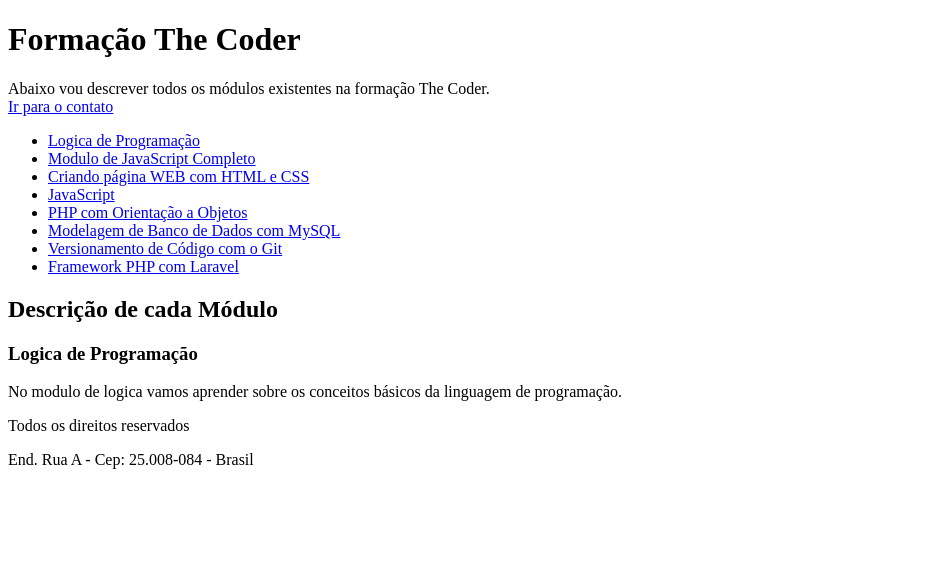
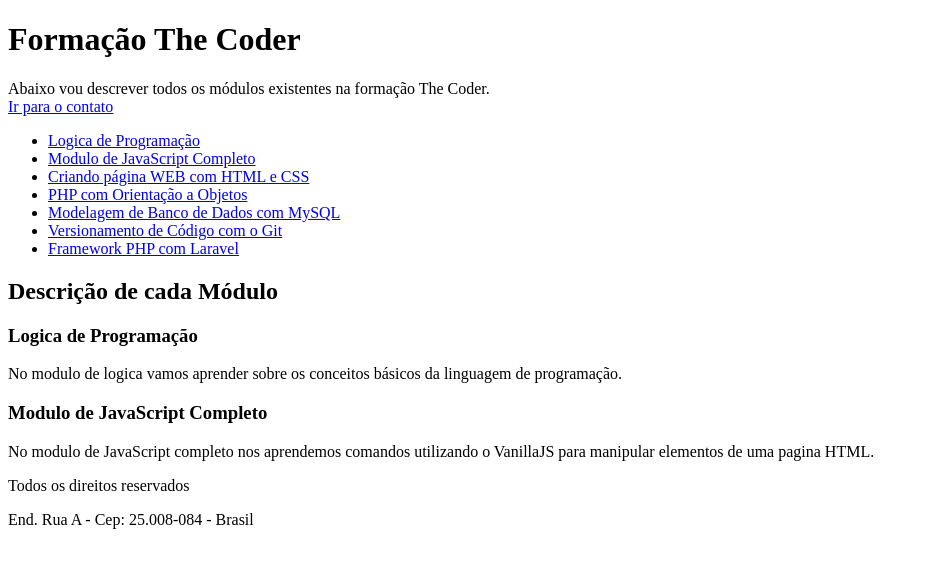
Before and after one commit to thecoderbrformacao/modulogit, a plain HTML site: page index.html in a window 1280 px wide. Shown: the whole page, without its empty margins (0-929 px from the left). Drawn offline with Linux system fonts and the light colour scheme.

Commit message:
Update index.html
Adicionar a descrição do modulo de JS Completo

```diff
--- a/index.html
+++ b/index.html
@@ -18,7 +18,6 @@
             <li><a href="#">Logica de Programação</a></li>
             <li><a href="#">Modulo de JavaScript Completo</a></li>
             <li><a href="#">Criando página WEB com HTML e CSS</a></li>
-            <li><a href="#">JavaScript</a></li>
             <li><a href="#">PHP com Orientação a Objetos</a></li>
             <li><a href="#">Modelagem de Banco de Dados com MySQL</a></li>
             <li><a href="#">Versionamento de Código com o Git</a></li>
@@ -30,6 +29,11 @@
             <p>
                 No modulo de logica vamos aprender sobre os conceitos básicos da linguagem de programação.
             </p>
+
+            <h3>Modulo de JavaScript Completo</h3>
+            <p>
+                No modulo de JavaScript completo nos aprendemos comandos utilizando o VanillaJS para manipular elementos de uma pagina HTML.
+            </p>
         </div>
     </nav>
     <footer>
```
